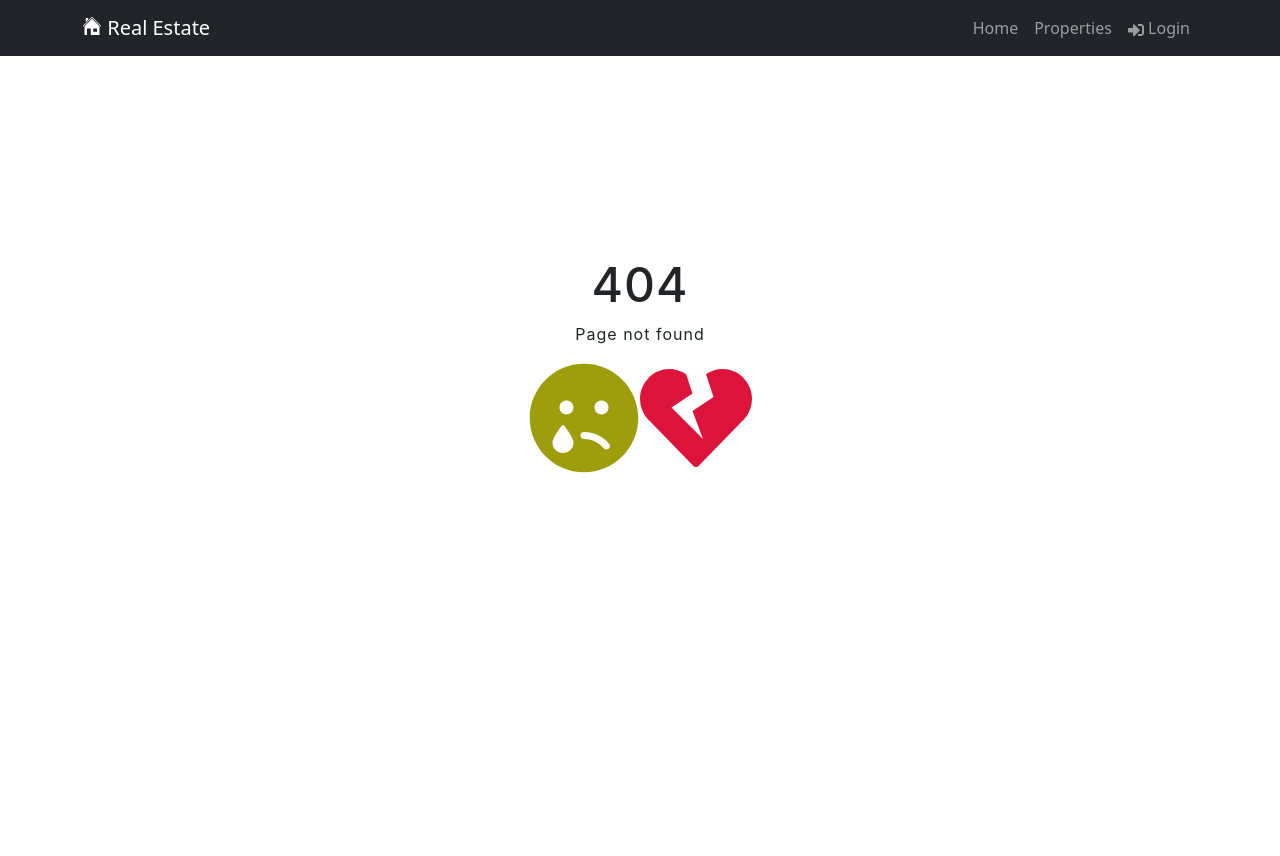
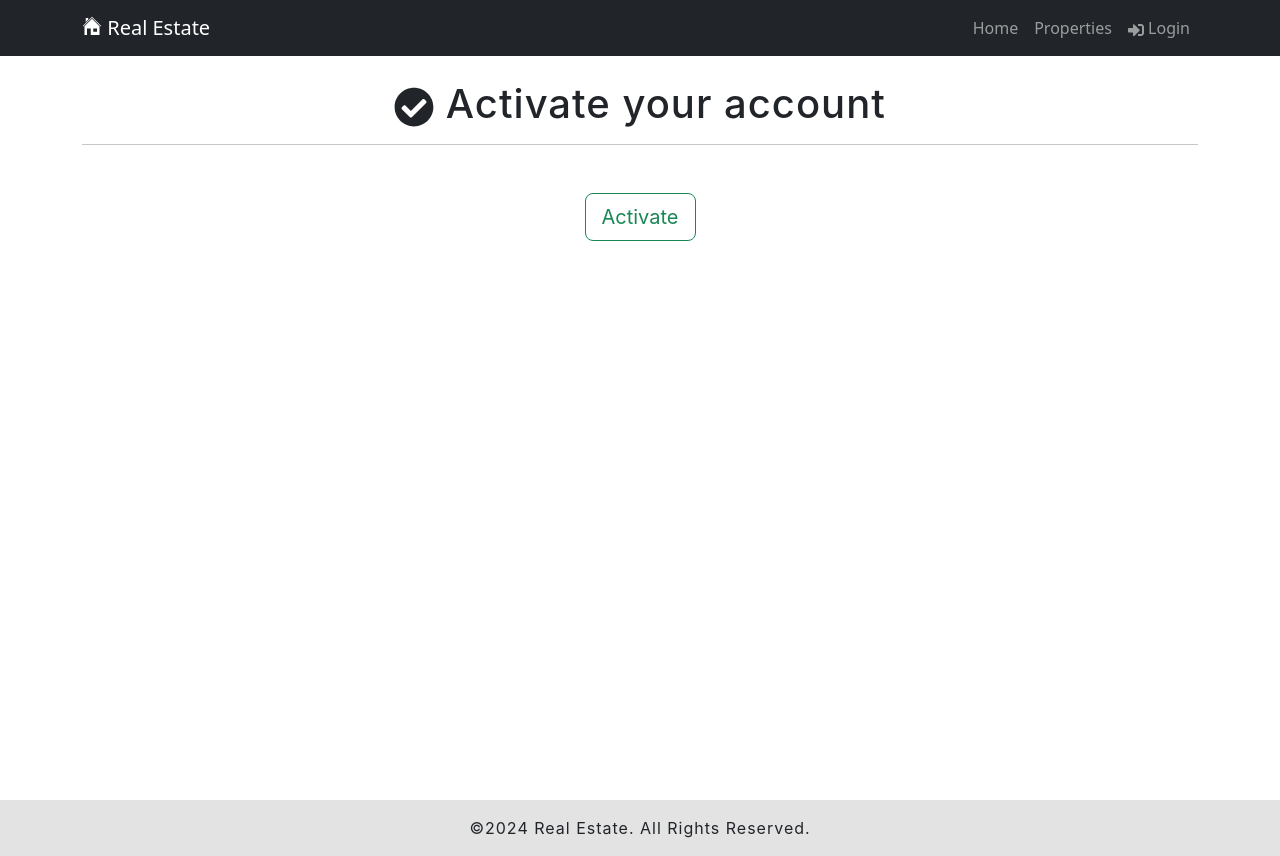
Before and after one commit to Levy-Naibei/django-real-estate-app, a React (Create React App) app in the folder client/: page /activate/1/1 in a window 1280 px wide. Before the commit this address had no page. Before the commit the page ends 800 px from the top, so only its background shows below. Built offline with nearby package versions, Linux system fonts and the light colour scheme.

Commit message:
feat: added user activate page

```diff
--- a/client/src/App.jsx
+++ b/client/src/App.jsx
@@ -6,6 +6,7 @@
 import NotFound from "./components/NotFound";
 import Login from "./pages/Login";
 import Signup from "./pages/Signup";
+import Activate from "./pages/Activate";
 
 const App = () => {
   return (
@@ -17,6 +18,7 @@
           <Route path="/properties" element={<PropertiesList />} />
           <Route path="/login" element={<Login />} />
           <Route path="/register" element={<Signup />} />
+          <Route path="/activate/:uid/:token" element={<Activate />} />
           <Route path="*" element={<NotFound />} />
         </Routes>
         <ToastContainer theme="dark" />
--- /dev/null
+++ b/client/src/pages/Activate.jsx
@@ -0,0 +1,73 @@
+import { useEffect } from "react";
+import { Container, Row, Col, Button } from "react-bootstrap";
+import { toast } from "react-toastify";
+import { useDispatch, useSelector } from "react-redux";
+import { useNavigate, useParams } from "react-router-dom";
+import Title from "../components/Title";
+import Spinner from "../components/Spinner";
+import { activateUser, reset } from "../features/auth/authSlice";
+import Footer from "../components/Footer";
+import { FaCheckCircle } from "react-icons/fa";
+
+const Activate = () => {
+  const dispatch = useDispatch();
+  const navigate = useNavigate();
+  const { uid, token } = useParams();
+
+  const { isLoading, isSuccess, isError, message } = useSelector(
+    (state) => state.auth
+  );
+
+  useEffect(() => {
+    if (isError) {
+      toast.error(message);
+    }
+
+    if (isSuccess) {
+      navigate("/login");
+    }
+    dispatch(reset());
+  }, [dispatch, isSuccess, navigate, isError, message]);
+
+  const onSubmitHandler = (e) => {
+    e.preventDefault();
+
+    const data = { uid, token };
+    dispatch(activateUser(data));
+    toast.success("Your Account is now active!");
+  };
+
+  return (
+    <>
+      <Container className="vh-100">
+        <Title title="Account Activation" />
+        <Row>
+          <Col className="mg-top text-center">
+            <section>
+              <h1>
+                <FaCheckCircle /> Activate your account
+              </h1>
+              <hr className="hr-text" />
+            </section>
+          </Col>
+        </Row>
+        {isLoading && <Spinner />}
+        <Row className="mt-3">
+          <Col className="text-center">
+            <Button
+              className="mt-3 btn-lg"
+              type="submit"
+              variant="outline-success"
+              onClick={onSubmitHandler}
+            >
+              Activate
+            </Button>
+          </Col>
+        </Row>
+      </Container>
+      <Footer />
+    </>
+  );
+};
+
+export default Activate;
```
